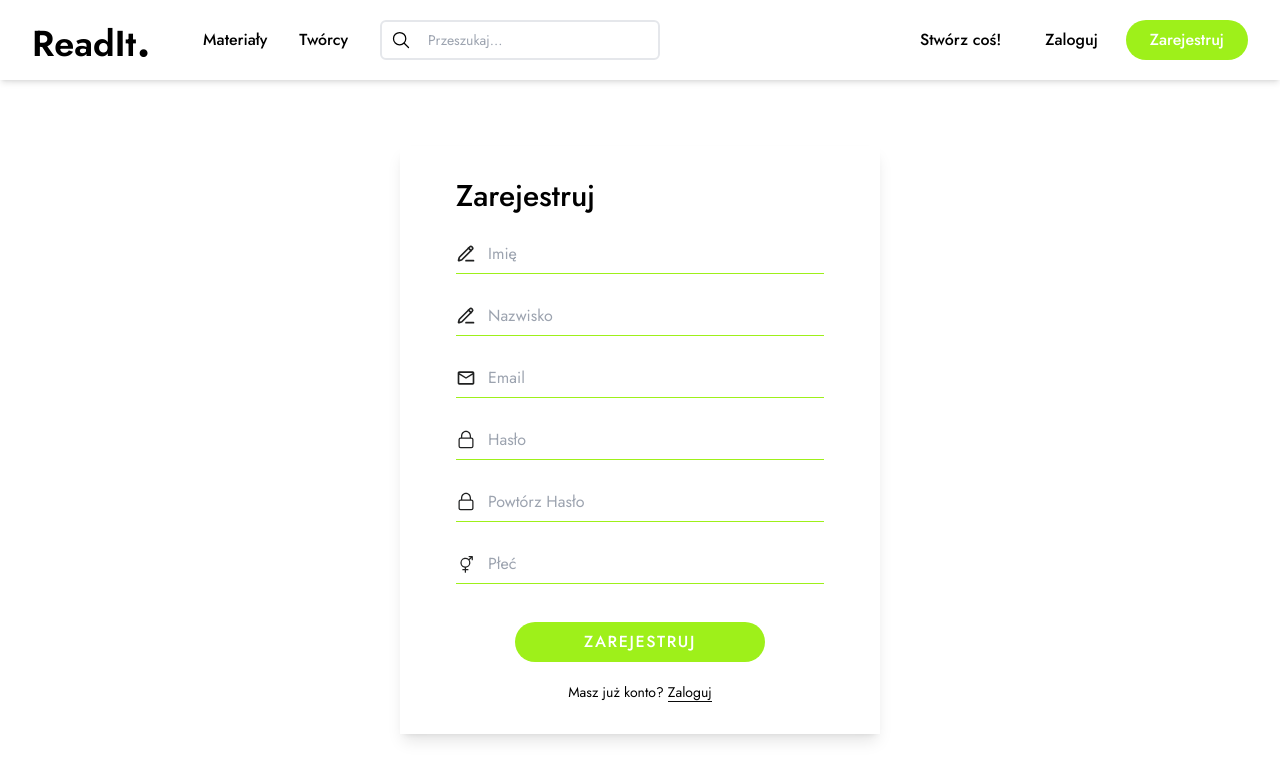
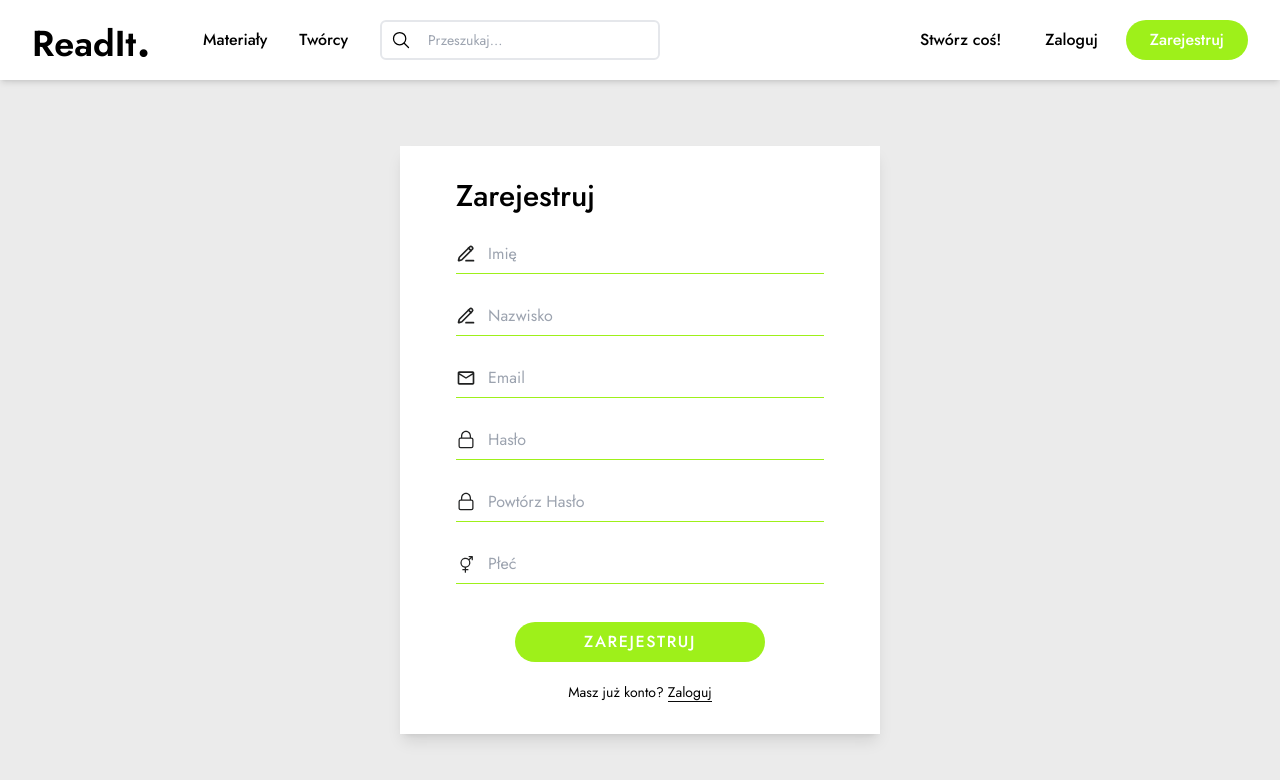
Before and after one commit to ProOnDesk/Readit-front, a Next.js app: page /register in a window 1280 px wide. Shown: the top 780 px of the page. Built offline with nearby package versions, Linux system fonts and the light colour scheme; a small style sheet from the web is missing.

Commit message:
register page

```diff
--- a/app/register/page.tsx
+++ b/app/register/page.tsx
@@ -2,7 +2,7 @@ import RegisterForm from "../_components/account/RegisterForm";
 
 export default function Page() {
   return (
-    <div className="h-[calc(100vh-64px)] md:h-[calc(100vh-80px)] w-full flex justify-center items-center px-4">
+    <div className="h-[calc(100vh-64px)] md:h-[calc(100vh-80px)] w-full flex justify-center items-center px-4 sm400:px-10 sm500:px-20 sm:bg-whiteSecond">
       <RegisterForm />
     </div>
   );
```
